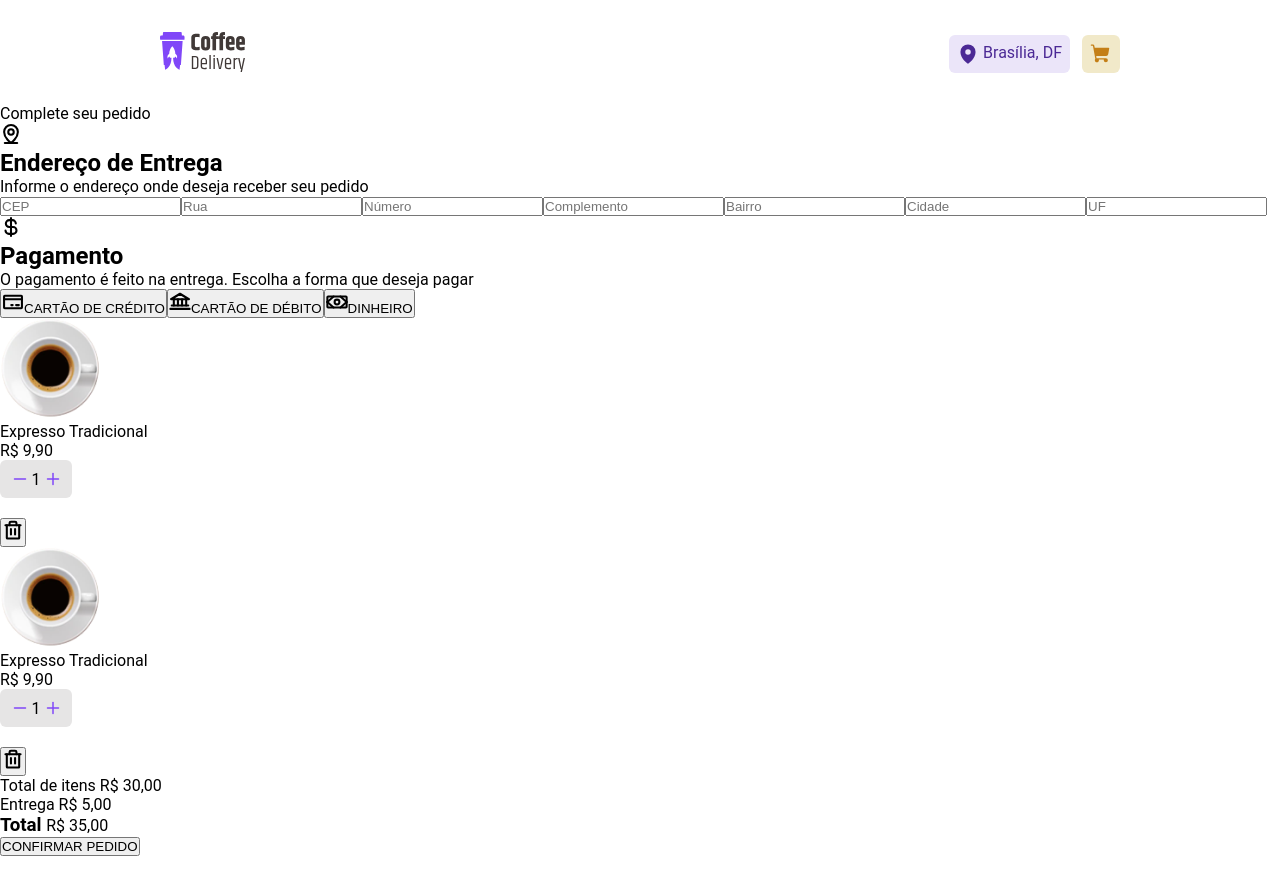
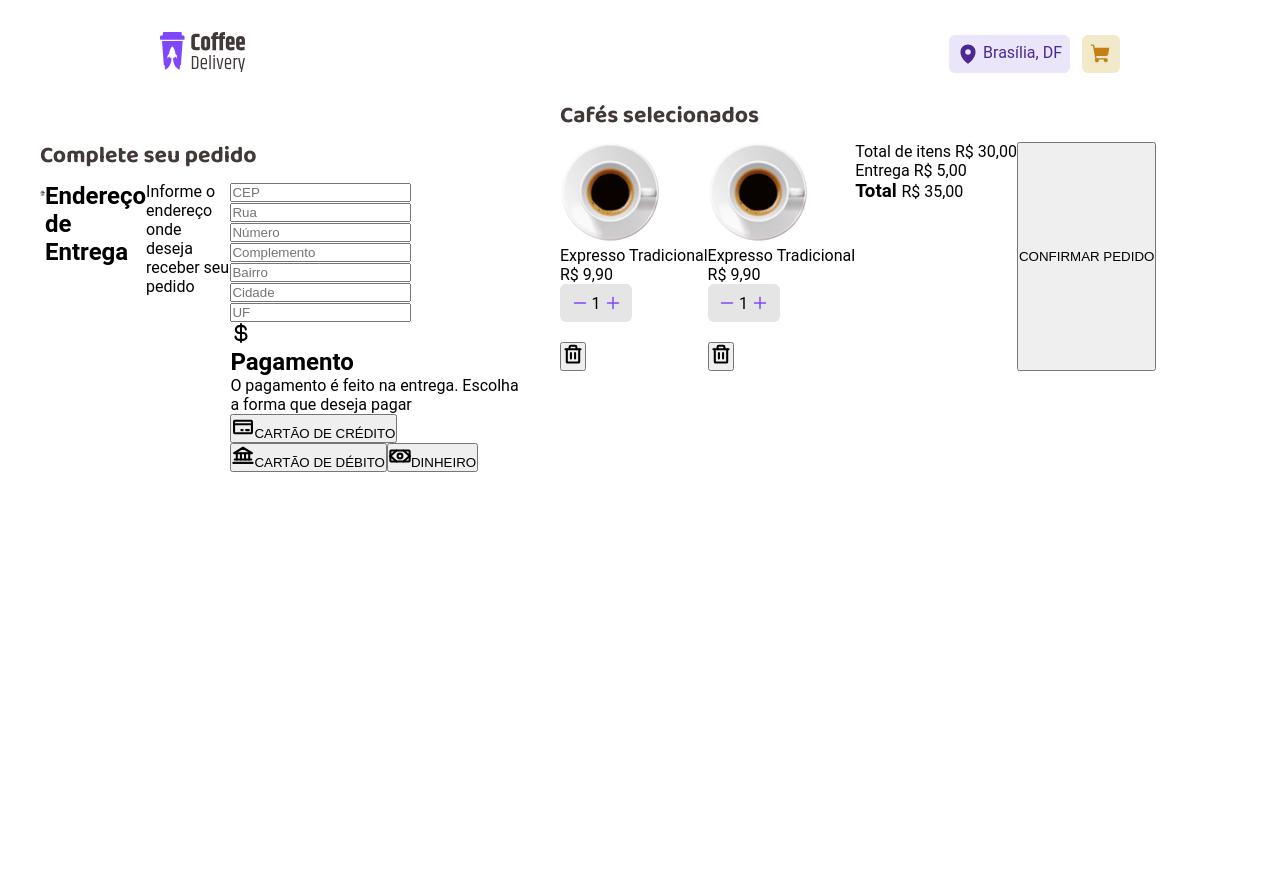
Before and after one commit to marcelovdsm/project-coffe-shop, a React (Vite) app in the folder coffe-shop/: page /cart in a window 1280 px wide. Shown: the top 894 px of the page. Built offline with nearby package versions, Linux system fonts and the light colour scheme.

Commit message:
first cart css

```diff
--- a/coffe-shop/src/Pages/Cart/index.tsx
+++ b/coffe-shop/src/Pages/Cart/index.tsx
@@ -1,5 +1,11 @@
 // import { useForm } from 'react-hook-form'
-import { BodyComponent } from './styles'
+import {
+  BodyComponent,
+  MainComponent,
+  Title,
+  RequestComponent,
+  LeftBoxComponent,
+} from './styles'
 import {
   Bank,
   CreditCard,
@@ -13,13 +19,12 @@ import expresso from '../../assets/expresso.png'
 import { CardCoffeeNumber } from '../../components/CardCoffeeNumber'
 
 export const Cart = () => {
-  // const { register, handleSubmit } = useForm()
-
   return (
     <BodyComponent>
-      <div>
-        <p>Complete seu pedido</p>
-        <div>
+      <LeftBoxComponent>
+        <RequestComponent>
+          <Title>Complete seu pedido</Title>
+          <MainComponent>
             <MapPinLine size={22} weight="bold" />
             <h2>Endereço de Entrega</h2>
             <p>Informe o endereço onde deseja receber seu pedido</p>
@@ -32,15 +37,30 @@ export const Cart = () => {
                 placeholder="CEP"
               />
               <input type="text" name="Rua" id="rua" placeholder="Rua" />
-            <input type="text" name="Número" id="numero" placeholder="Número" />
+              <input
+                type="text"
+                name="Número"
+                id="numero"
+                placeholder="Número"
+              />
               <input
                 type="text"
                 name="Complemento"
                 id="complemento"
                 placeholder="Complemento"
               />
-            <input type="text" name="Bairro" id="bairro" placeholder="Bairro" />
-            <input type="text" name="Cidade" id="cidade" placeholder="Cidade" />
+              <input
+                type="text"
+                name="Bairro"
+                id="bairro"
+                placeholder="Bairro"
+              />
+              <input
+                type="text"
+                name="Cidade"
+                id="cidade"
+                placeholder="Cidade"
+              />
               <input
                 type="text"
                 name="UF"
@@ -52,7 +72,8 @@ export const Cart = () => {
                 <CurrencyDollar size={22} weight="bold" />
                 <h2>Pagamento</h2>
                 <p>
-                O pagamento é feito na entrega. Escolha a forma que deseja pagar
+                  O pagamento é feito na entrega. Escolha a forma que deseja
+                  pagar
                 </p>
                 <button>
                   <CreditCard size={22} weight="bold" />
@@ -68,7 +89,12 @@ export const Cart = () => {
                 </button>
               </div>
             </form>
+          </MainComponent>
+        </RequestComponent>
+      </LeftBoxComponent>
       <aside>
+        <Title>Cafés selecionados</Title>
+        <MainComponent>
           <div>
             <img src={expresso} alt="expresso" />
             <p>Expresso Tradicional</p>
@@ -103,9 +129,8 @@ export const Cart = () => {
             </h3>
           </div>
           <button>CONFIRMAR PEDIDO</button>
+        </MainComponent>
       </aside>
-        </div>
-      </div>
     </BodyComponent>
   )
 }
--- a/coffe-shop/src/Pages/Cart/styles.ts
+++ b/coffe-shop/src/Pages/Cart/styles.ts
@@ -4,4 +4,34 @@ export const BodyComponent = styled.div`
   margin-top: 6.5rem;
   width: 100vw;
   height: 100vh;
+  display: flex;
 `
+
+export const MainComponent = styled.div`
+  display: flex;
+  flex-direction: row;
+`
+
+export const Title = styled.p`
+  color: ${(props) => props.theme.baseSubtitle};
+  font-size: 1.4375rem;
+  font-weight: 700;
+  font-family: 'Baloo 2';
+  line-height: 1.4625rem;
+  margin-bottom: 0.94rem;
+  height: fit-content;
+`
+
+export const LeftBoxComponent = styled.div`
+  display: flex;
+  align-items: flex-start;
+  gap: 0.5rem;
+  align-self: stretch;
+  max-width: 35rem;
+  max-height: 18.3rem;
+  padding: 2.5rem;
+`
+
+export const RequestComponent = styled.div`
+
+`
--- a/coffe-shop/src/components/CoffeeCard/index.tsx
+++ b/coffe-shop/src/components/CoffeeCard/index.tsx
@@ -11,6 +11,7 @@ import {
 } from './styles'
 import { ShoppingCartSimple } from 'phosphor-react'
 import { CardCoffeeNumber } from '../CardCoffeeNumber'
+import { createContext } from 'react'
 
 interface CoffeeCardProps {
   img: string
@@ -23,6 +24,12 @@ interface CoffeeProps {
   coffee: CoffeeCardProps
   index: number
 }
+
+interface coffeeContextType {
+  coffee: CoffeeCardProps
+}
+
+export const coffeeContext = createContext({} as coffeeContextType)
 
 export const CoffeeCard = ({ coffee, index }: CoffeeProps) => {
   return (
```
Lines whose indentation alone changed are shown as unchanged.
